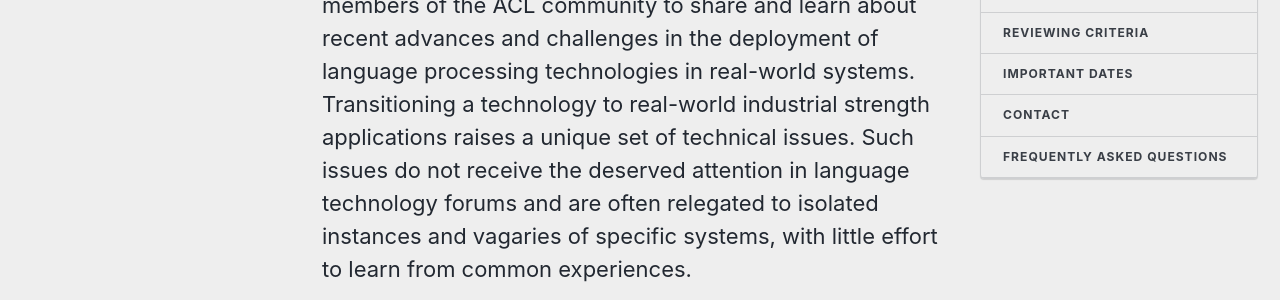
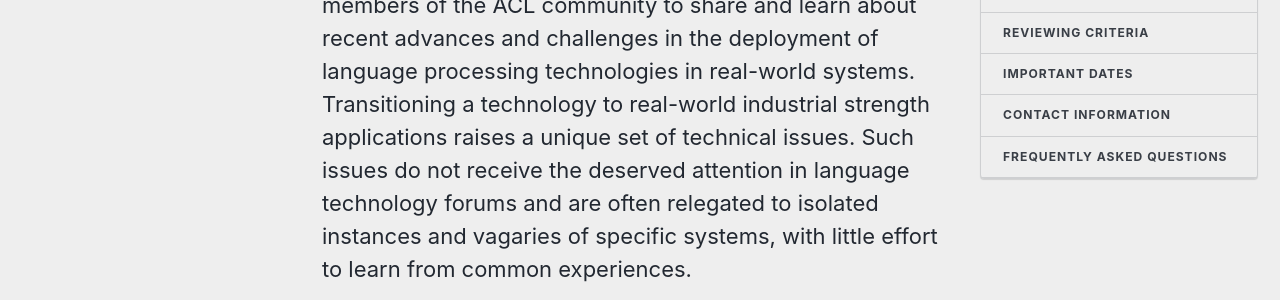
Before and after one commit to naacl-org/naacl-2021-website, a Jekyll site: the page built from _pages/calls/industry.md, in a window 1280 px wide and 900 px high. Shown: the part 256-556 px from the top of the window. Built offline with Jekyll 4.4.1, drawn with Linux system fonts in a browser that asks for light colours; nearby versions of some CDN libraries; some of the changed text lies outside the part shown.

Commit message:
Update contact section name in industry.md
- To match the research track name.

```diff
--- a/_pages/calls/industry.md
+++ b/_pages/calls/industry.md
@@ -83,7 +83,7 @@ The industry track will have the same deadlines as the research track.
 
 <h5>All deadlines are 11.59 pm UTC -12h.</h5>
 
-## Contact
+## Contact Information
 - Email: [naacl-2019-industry-track@googlegroups.com](mailto:naacl-2019-industry-track@googlegroups.com)
 - Industry track co-chairs: Rohit Kumar (Spotify), Anastassia Loukina (Educational Testing Service), and Michelle Morales (IBM)
 - General chair: Jill Burstein (Educational Testing Service)
```
